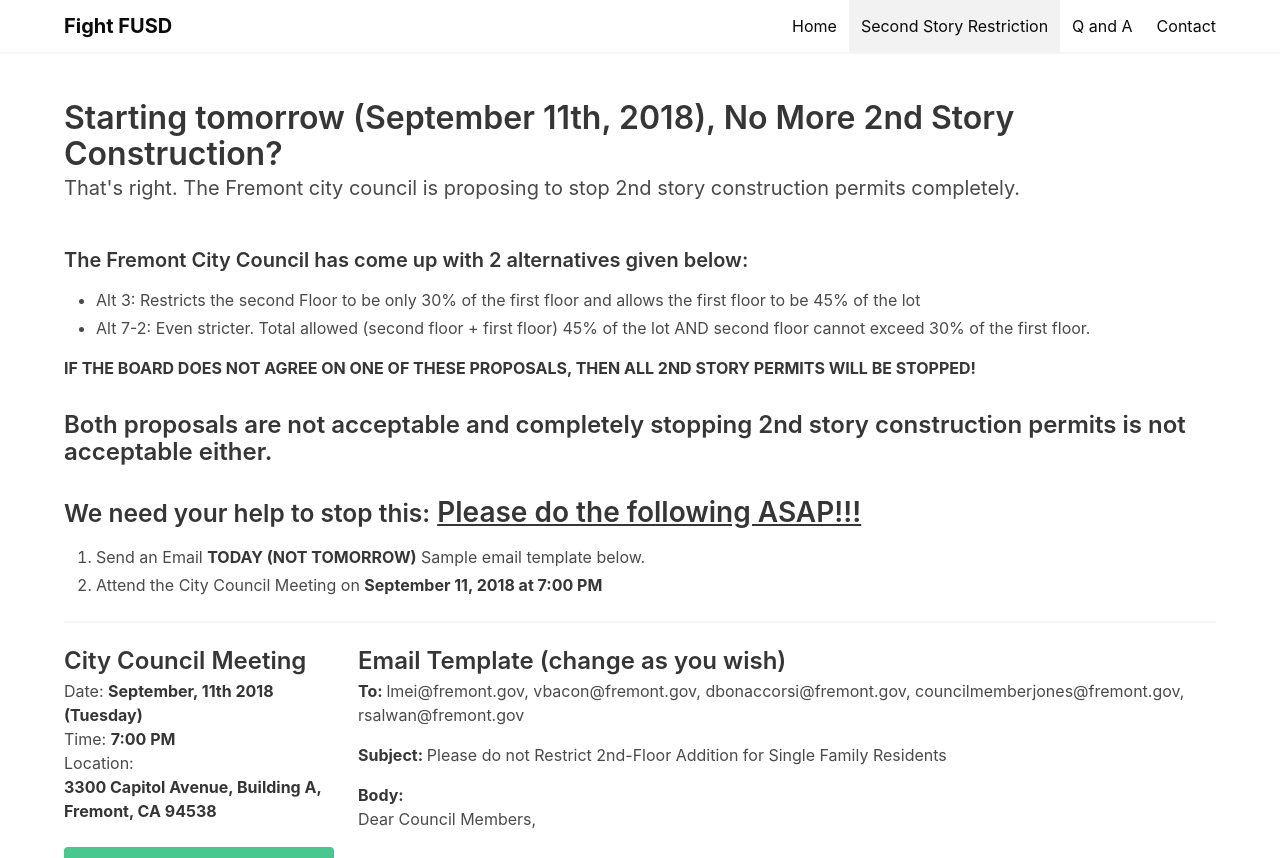
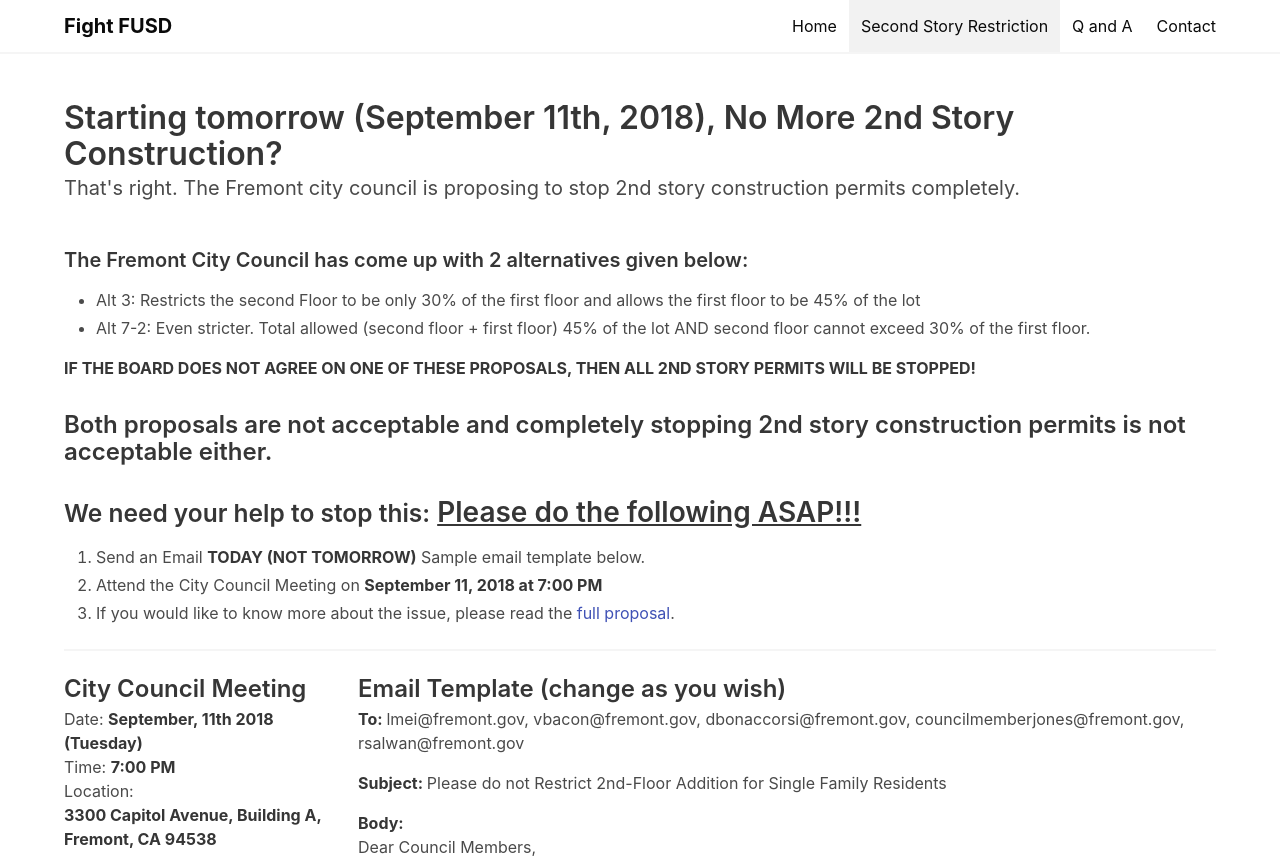
Before and after one commit to nahtnam/fightfusd, a Vue app: page /multi-story in a window 1280 px wide. Shown: the top 858 px of the page. Built offline with nearby package versions, Linux system fonts and the light colour scheme.

Commit message:
add link to read the full proposal

```diff
--- a/src/views/MultiStory.vue
+++ b/src/views/MultiStory.vue
@@ -31,6 +31,7 @@
         <ol>
           <li>Send an Email <strong>TODAY (NOT TOMORROW)</strong> Sample email template below.</li>
           <li>Attend the City Council Meeting on <strong>September 11, 2018 at 7:00 PM</strong></li>
+          <li>If you would like to know more about the issue, please read the <a href="http://fremontcityca.iqm2.com/Citizens/Detail_LegiFile.aspx?Frame=&MeetingID=1620&MediaPosition=&ID=3549&CssClass=" target="_blank">full proposal</a>.</li>
         </ol>
         <hr>
         <div class="columns">
```
